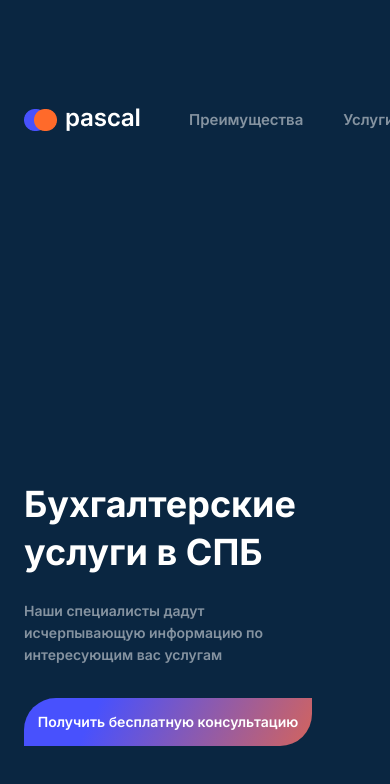
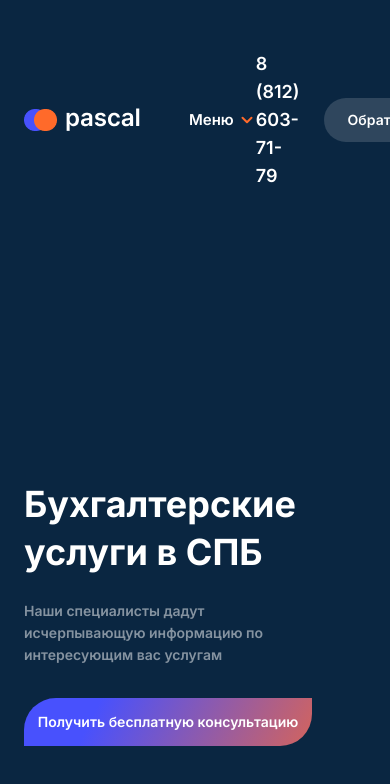
Before and after one commit to cetvrtak/buchhalter, a Vue app: page / in a window 390 px wide. Shown: the top 784 px of the page. Built offline with nearby package versions, Linux system fonts and the light colour scheme.

Commit message:
Add header menu element for tablet

```diff
--- a/src/components/HeaderSection.vue
+++ b/src/components/HeaderSection.vue
@@ -9,6 +9,28 @@
               alt="Pascal Logo Image"
               class="header-logo"
             />
+          </div>
+          <div class="header-menu-links-container">
+            <div class="header-menu-container">
+              <div class="header-menu-icon-wrapper">
+                <div class="header-menu-text">Меню</div>
+                <svg
+                  class="header-menu-icon"
+                  xmlns="http://www.w3.org/2000/svg"
+                  width="18"
+                  height="18"
+                  viewBox="0 0 18 18"
+                  fill="none"
+                >
+                  <path
+                    d="M4.5 6.75L9 11.25L13.5 6.75"
+                    stroke="#FF6A2A"
+                    stroke-width="2"
+                    stroke-linecap="round"
+                    stroke-linejoin="round"
+                  />
+                </svg>
+              </div>
             </div>
             <ul class="header-links-container">
               <li class="header-link-container">
@@ -24,6 +46,7 @@
                 <a href="#" class="header-link">Отзывы</a>
               </li>
             </ul>
+          </div>
         </div>
         <div class="header-contact-container">
           <div class="header-phone-container">
@@ -66,6 +89,9 @@
 }
 .header-logo {
   margin-bottom: 5px;
+}
+.header-menu-icon-wrapper {
+  display: none;
 }
 .header-links-container {
   display: flex;
@@ -132,4 +158,33 @@
   font-weight: 600;
   line-height: 24px; /* 171.429% */
 }
+
+/* MEDIA QUERIES */
+@media screen and (max-width: 768px) {
+  .header-menu-icon-wrapper {
+    display: inline-flex;
+    align-items: center;
+    gap: 4px;
+    cursor: pointer;
+  }
+  .header-menu-text {
+    color: #fff;
+    font-family: Inter;
+    font-size: 15px;
+    font-style: normal;
+    font-weight: 600;
+    line-height: 24px; /* 160% */
+  }
+  .header-menu-icon {
+    width: 18px;
+    height: 18px;
+  }
+  .header-links-container {
+    display: none;
+    flex-direction: column;
+    align-items: flex-start;
+    gap: 0;
+    position: absolute;
+  }
+}
 </style>
```
Lines whose indentation alone changed are shown as unchanged.
